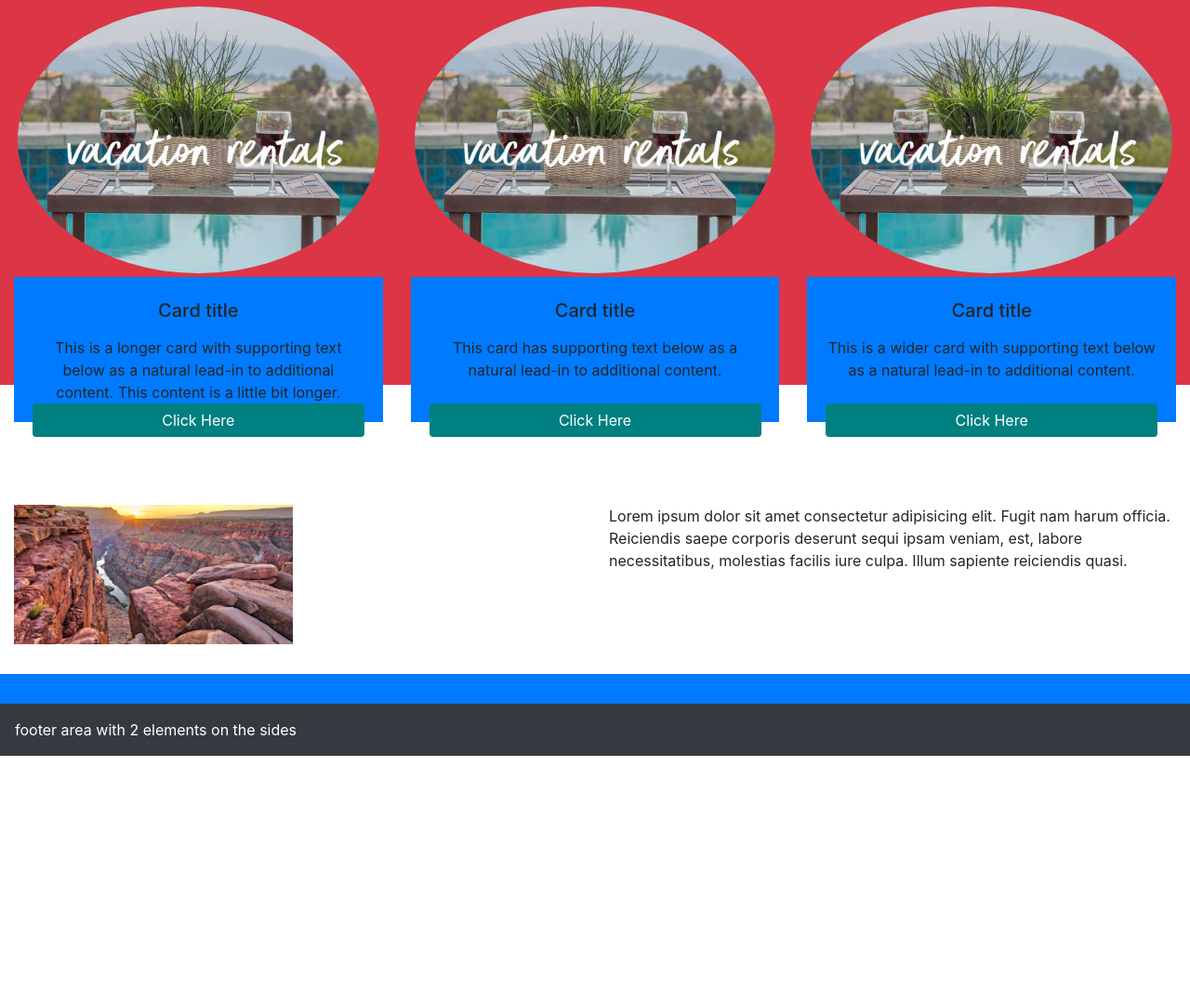
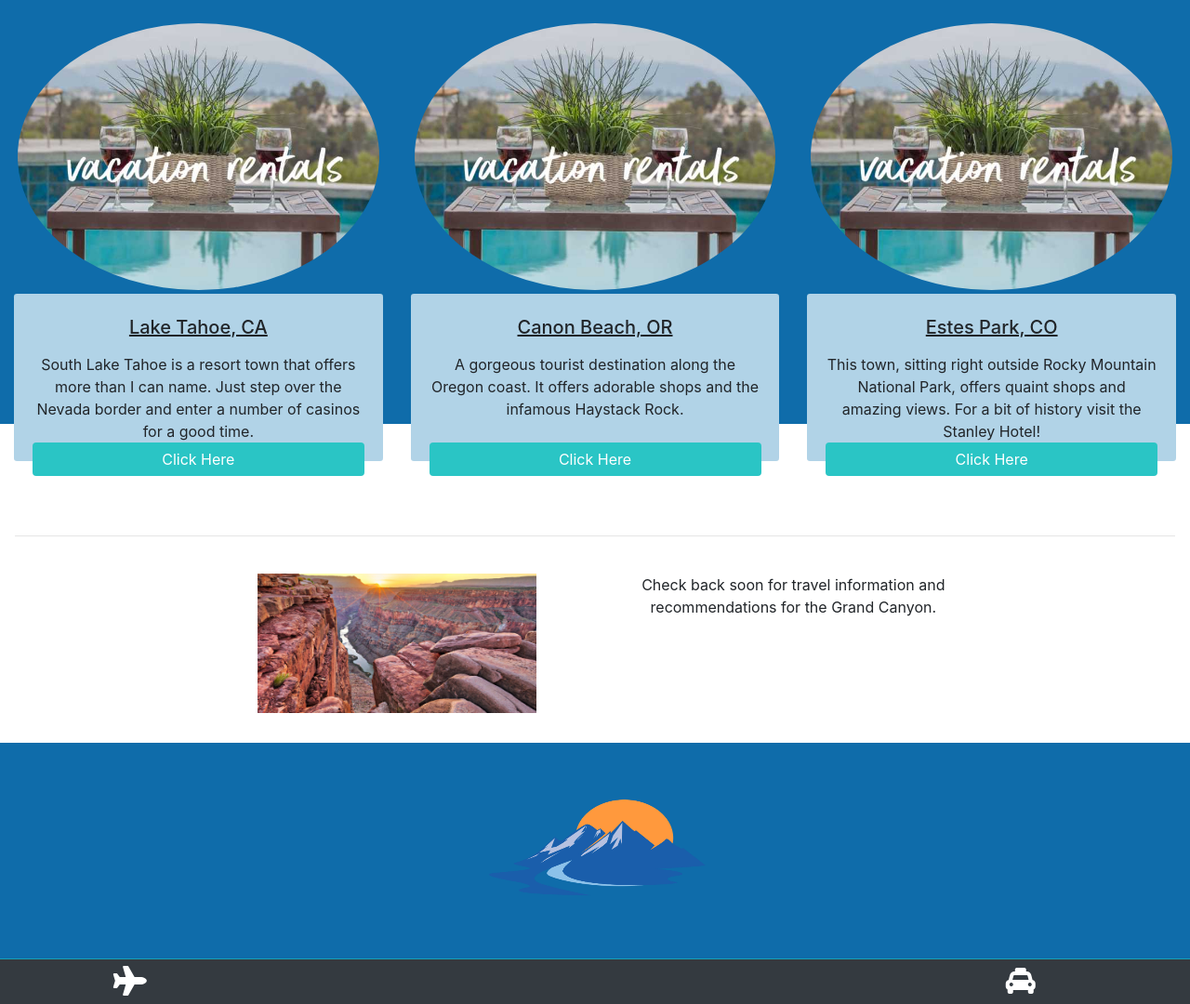
Before and after one commit to KristinaTodd/checkpoint1, a plain HTML site: page index.html in a window 1280 px wide. Shown: the part 589-1669 px from the top of the page at 93% size. Before the commit the page ends 1402 px from the top, so only its background shows below. Drawn offline with nearby package versions, Linux system fonts and the light colour scheme.

Commit message:
image changes and final touches

```diff
--- a/index.html
+++ b/index.html
@@ -6,6 +6,8 @@
   <meta name="viewport" content="width=device-width, initial-scale=1, shrink-to-fit=no">
   <link rel="stylesheet" href="https://stackpath.bootstrapcdn.com/bootstrap/4.4.1/css/bootstrap.min.css"
     integrity="sha384-Vkoo8x4CGsO3+Hhxv8T/Q5PaXtkKtu6ug5TOeNV6gBiFeWPGFN9MuhOf23Q9Ifjh" crossorigin="anonymous">
+  <link rel="stylesheet" href="https://use.fontawesome.com/releases/v5.1.1/css/all.css"
+    integrity="sha384-O8whS3fhG2OnA5Kas0Y9l3cfpmYjapjI0E4theH4iuMD+pLhbf6JI0jIMfYcK3yZ" crossorigin="anonymous">
   <link rel="stylesheet" href="style.css">
   <title>Checkpoint1</title>
 </head>
@@ -15,7 +17,7 @@
     <div class="row">
       <div class="col-12">
         <nav class="navbar navbar-expand-lg navbar-light bg-transparant">
-          <a class="navbar-brand" href="#">Navbar</a>
+          <a class="navbar-brand logo text-white" href="#"><i class="fas fa-globe-americas"></i></a>
           <button class="navbar-toggler" type="button" data-toggle="collapse" data-target="#navbarNav"
             aria-controls="navbarNav" aria-expanded="false" aria-label="Toggle navigation">
             <span class="navbar-toggler-icon"></span>
@@ -29,10 +31,10 @@
                 <a class="nav-link" href="#">Features</a>
               </li>
               <li class="nav-item">
-                <a class="nav-link" href="#">Pricing</a>
+                <a class="nav-link" href="#">Trips</a>
               </li>
               <li class="nav-item">
-                <a class="nav-link disabled" href="#" tabindex="-1" aria-disabled="true">Disabled</a>
+                <a class="nav-link" href="#" tabindex="-1">Pricing</a>
               </li>
             </ul>
           </div>
@@ -44,20 +46,21 @@
         <div id="carousel" class="carousel slide" data-ride="carousel">
           <div class="carousel-inner">
             <div class="carousel-item active">
-              <img src="Cannon Beach 1.jpg" class="d-block w-100" alt="Cannon Beach" height="400" width="600">
+              <img src="Cannon Beach 1.jpg" class="d-block w-100 rounded-sm" alt="Cannon Beach" height="400"
+                width="600">
             </div>
             <div class="carousel-item">
-              <img src="Estes Park 1.jfif" class="d-block w-100" alt="Estes Park" height="400" width="600">
+              <img src="Estes Park 1.jfif" class="d-block w-100 rounded-sm" alt="Estes Park" height="400" width="600">
             </div>
             <div class="carousel-item">
-              <img src="Lake Tahoe 1.jpg" class="d-block w-100" alt="Lake Tahoe" height="400" width="600">
+              <img src="Lake Tahoe 1.jpg" class="d-block w-100 rounded-sm" alt="Lake Tahoe" height="400" width="600">
             </div>
           </div>
         </div>
       </div>
       <div class="col-12 col-md-5 align-items-end order-md-1 ">
         <div class="row  custom-col">
-          <div class="col-12 text-center ">Lorem ipsum dolor sit, amet consectetur adipisicing elit.
+          <div class="col-12 text-center text-white">Lorem ipsum dolor sit, amet consectetur adipisicing elit.
             Quaerat cum unde
             iusto eveniet
             consequatur eos quod quo reprehenderit rem. Commodi vel quae ex unde ab laborum illum quibusdam, aut fugit?
@@ -72,33 +75,33 @@
   </header>
 
   <section class="container-fluid">
-    <div class="row bg-danger ">
+    <div class="row bg-card-deck">
       <div class="col-12">
         <div class="card-deck ">
           <div class="card border-0 bg-trans stay">
             <img src="vacation rentals.jpg" class="card-img-top rounded-circle p-1 img-fluid" alt="Lake Tahoe">
-            <div class="card-body bg-primary">
-              <h5 class="card-title text-center p-1">Card title</h5>
-              <p class="card-text text-center">This is a longer card with supporting text below as a natural lead-in to
-                additional content. This content is a little bit longer.</p>
+            <div class="card-body bg-grey rounded-sm">
+              <h5 class="card-title text-center p-1"><u>Lake Tahoe, CA</u></h5>
+              <p class="card-text text-center">South Lake Tahoe is a resort town that offers more than I can name. Just
+                step over the Nevada border and enter a number of casinos for a good time.</p>
             </div>
             <button type="button" class="btn btn-custom text-white spill px-5">Click Here</button>
           </div>
           <div class="card border-0 bg-trans stay">
             <img src="vacation rentals.jpg" class="card-img-top rounded-circle p-1 img-fluid" alt="Cannon Beach">
-            <div class="card-body bg-primary">
-              <h5 class="card-title text-center p-1">Card title</h5>
-              <p class="card-text text-center">This card has supporting text below as a natural lead-in to additional
-                content.</p>
+            <div class="card-body bg-grey rounded-sm">
+              <h5 class="card-title text-center p-1"><u>Canon Beach, OR</u></h5>
+              <p class="card-text text-center">A gorgeous tourist destination along the Oregon coast. It offers adorable
+                shops and the infamous Haystack Rock.</p>
             </div>
             <button type="button" class="btn btn-custom text-white spill">Click Here</button>
           </div>
           <div class="card border-0 bg-trans stay">
             <img src="vacation rentals.jpg" class="card-img-top rounded-circle p-1 img-fluid" alt="Estes Park">
-            <div class="card-body bg-primary">
-              <h5 class="card-title p-1 text-center">Card title</h5>
-              <p class="card-text text-center">This is a wider card with supporting text below as a natural lead-in to
-                additional content.</p>
+            <div class="card-body bg-grey rounded-sm">
+              <h5 class="card-title p-1 text-center"><u>Estes Park, CO</u></h5>
+              <p class="card-text text-center">This town, sitting right outside Rocky Mountain National Park, offers
+                quaint shops and amazing views. For a bit of history visit the Stanley Hotel!</p>
             </div>
             <button type=" button" class="btn btn-custom text-white spill">Click Here</button>
           </div>
@@ -112,22 +115,36 @@
   </section>
   <section class="container-fluid">
     <div class="row">
-      <hr class="my-4">
-      <div class="col-12 p-3"></div>
-      <div class="col-12 col-md-6"><img src="grand canyon 1.jfif" alt="Grand Canyon" height="150" width="300"></div>
-      <div class="col-12 col-md-6">Lorem ipsum dolor sit amet consectetur adipisicing elit. Fugit nam harum officia.
-        Reiciendis saepe corporis deserunt sequi ipsam veniam, est, labore necessitatibus, molestias facilis iure culpa.
-        Illum sapiente reiciendis quasi.</div>
+      <div class="col-12 p-3">
+        <hr class="my-4">
+      </div>
+      <div class="col-2"></div>
+      <div class="col-12 col-md-4 text-center"><img src="grand canyon 1.jfif" alt="Grand Canyon" height="150"
+          width="300">
+      </div>
+      <div class="col-12 col-md-4 text-center">Check back soon for travel information and recommendations for the Grand
+        Canyon. </div>
+      <div class="col-2"></div>
       <div class="col-12 p-3"></div>
     </div>
-    <div class="row bg-primary">
-      <div class="col-12 p-3"></div>
+    <div class="row bg-card-deck">
+      <div class="col-12 p-3 text-center logo"><img src="logo.png" class="logo-image"></div>
     </div>
   </section>
 
-  <footer class="bg-dark text-white">
-    <!-- /*TODO  border at the top needs to be different color*/ -->
-    <div class="col-12 p-3">footer area with 2 elements on the sides</div>
+  <footer class="container-fluid bg-dark border-top border-info">
+    <div class=" row logo ">
+      <div class="col-1"></div>
+      <div class="col-1 ">
+        <i class="fas fa-plane"></i>
+      </div>
+      <div class="col-8"></div>
+      <div class="col-1">
+        <i class="fas fa-taxi"></i>
+      </div>
+      <div class="col-1 m-0 p-0"></div>
+
+    </div>
 
   </footer>
 
--- a/style.css
+++ b/style.css
@@ -3,13 +3,30 @@
 } */
 
 .bg-blue {
-  background: rgb(8,20,121);
-  background: linear-gradient(216deg, rgba(8,20,121,1) 13%, rgba(120,158,181,1) 59%, rgba(197,210,224,1) 75%, rgba(246,252,252,1) 92%);
+  background-image: url(misty-mountains-watercolor.jpg)
+}
+
+.bg-card-deck{
+  background-color: rgb(15, 108, 170);
+}
+
+.bg-grey {
+  background-color: rgb(177, 211, 231);
+}
+
+.logo {
+  font-size: xx-large;
+  color: white;
+}
+
+.logo-image {
+  width: 20vw;
+  height: 25vh;
 }
 
 .btn-custom {
   border-radius: 4px;
-  background-color: teal;
+  background-color: rgb(42, 197, 197);
   border: 0;
   width: 90%;
   bottom: -1rem;
```
Also changed, not shown: logo.png (added), misty-mountains-watercolor.jpg (added).
